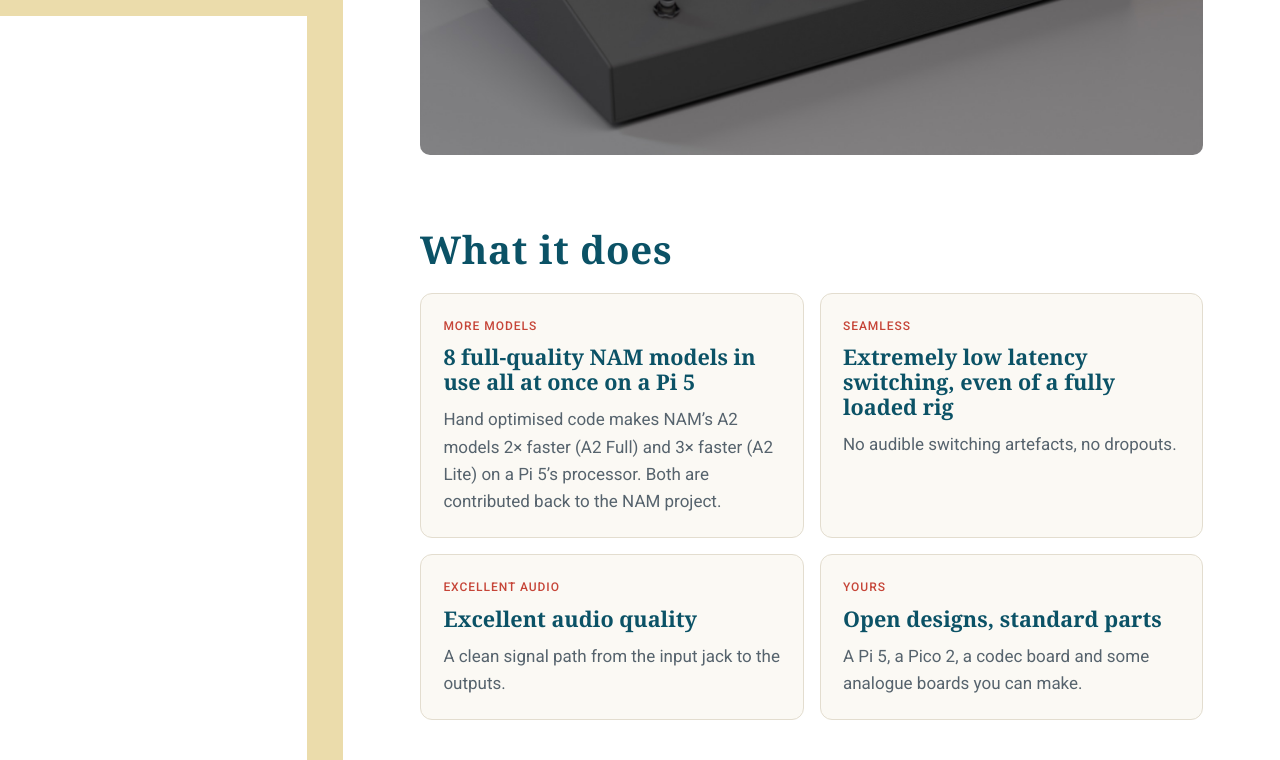
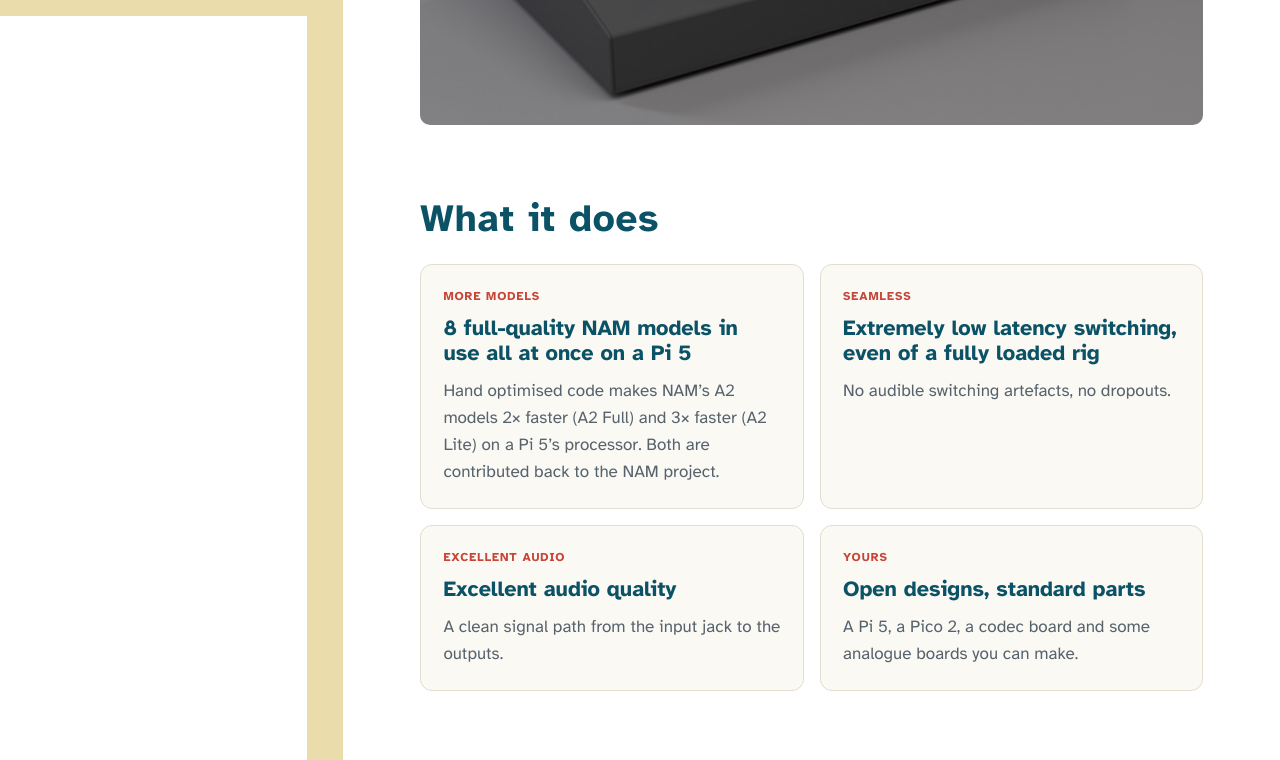
Before and after one commit to pedal-science/comms, an Astro site in the folder website/: page / in a window 1280 px wide. Shown: the part 784-1544 px from the top of the page. Built offline with nearby package versions, Linux system fonts and the light colour scheme; Astro itself is replaced by a stand-in of ours; a web font is replaced by a local one.

Commit message:
Set all text but the title in Lexica Ultralegible
The four WOFF2 files and their OFL licence are self-hosted under
public/fonts/lexica-ultralegible/, from the upstream repo at 198700e.
Piazzolla stays for the sidebar's title only; Roboto is dropped. The
font has Regular and Bold, so medium and semibold weights become bold.

```diff
--- a/website/package.json
+++ b/website/package.json
@@ -11,7 +11,6 @@
   },
   "dependencies": {
     "@fontsource/piazzolla": "5.3.0",
-    "@fontsource/roboto": "5.3.0",
     "astro": "7.3.6"
   },
   "devDependencies": {
--- a/website/src/layouts/Base.astro
+++ b/website/src/layouts/Base.astro
@@ -1,9 +1,7 @@
 ---
-import '@fontsource/piazzolla/latin-600.css';
+// Piazzolla is only the sidebar's title; everything else is Lexica Ultralegible
+// (public/fonts/lexica-ultralegible/, SIL OFL 1.1).
 import '@fontsource/piazzolla/latin-900.css';
-import '@fontsource/roboto/latin-400.css';
-import '@fontsource/roboto/latin-500.css';
-import '@fontsource/roboto/latin-700.css';
 
 interface Props {
 	title: string;
@@ -49,7 +47,7 @@
 		--tab: #ffffff;
 		--measure: 68ch;
 		--serif: 'Piazzolla', Georgia, serif;
-		--sans: 'Roboto', system-ui, -apple-system, 'Segoe UI', sans-serif;
+		--sans: 'Lexica Ultralegible', system-ui, -apple-system, 'Segoe UI', sans-serif;
 		color-scheme: light;
 	}
 	@media (prefers-color-scheme: dark) {
@@ -67,6 +65,34 @@
 			--tab: #121519;
 			color-scheme: dark;
 		}
+	}
+	@font-face {
+		font-family: 'Lexica Ultralegible';
+		src: url('/fonts/lexica-ultralegible/LexicaUltralegible-Regular.woff2') format('woff2');
+		font-weight: 400;
+		font-style: normal;
+		font-display: swap;
+	}
+	@font-face {
+		font-family: 'Lexica Ultralegible';
+		src: url('/fonts/lexica-ultralegible/LexicaUltralegible-Italic.woff2') format('woff2');
+		font-weight: 400;
+		font-style: italic;
+		font-display: swap;
+	}
+	@font-face {
+		font-family: 'Lexica Ultralegible';
+		src: url('/fonts/lexica-ultralegible/LexicaUltralegible-Bold.woff2') format('woff2');
+		font-weight: 700;
+		font-style: normal;
+		font-display: swap;
+	}
+	@font-face {
+		font-family: 'Lexica Ultralegible';
+		src: url('/fonts/lexica-ultralegible/LexicaUltralegible-BoldItalic.woff2') format('woff2');
+		font-weight: 700;
+		font-style: italic;
+		font-display: swap;
 	}
 	*,
 	*::before,
@@ -106,8 +132,8 @@
 	h1,
 	h2,
 	h3 {
-		font-family: var(--serif);
-		font-weight: 600;
+		font-family: var(--sans);
+		font-weight: 700;
 		line-height: 1.15;
 		color: var(--ink);
 	}
--- a/website/src/pages/index.astro
+++ b/website/src/pages/index.astro
@@ -269,8 +269,7 @@
 		display: block;
 	}
 	.tagline {
-		font-family: var(--serif);
-		font-weight: 600;
+		font-weight: 700;
 		font-size: 1.2rem;
 		line-height: 1.2;
 		letter-spacing: 0.02em;
@@ -285,7 +284,7 @@
 		display: inline-flex;
 		align-items: center;
 		gap: 0.6rem;
-		font-weight: 500;
+		font-weight: 700;
 		font-size: 0.92rem;
 		text-decoration: none;
 	}
@@ -320,7 +319,7 @@
 		color: var(--ink);
 		padding: 0.5rem 0.8rem;
 		font-size: 0.78rem;
-		font-weight: 500;
+		font-weight: 700;
 		letter-spacing: 0.07em;
 		text-transform: uppercase;
 		text-decoration: none;
@@ -429,7 +428,7 @@
 		color: #ffffff;
 		padding: 0.7rem 1.25rem;
 		border-radius: 999px;
-		font-weight: 500;
+		font-weight: 700;
 		text-decoration: none;
 	}
 	.button:hover {
@@ -470,7 +469,7 @@
 	.parts thead th {
 		text-align: left;
 		font-size: 0.75rem;
-		font-weight: 600;
+		font-weight: 700;
 		text-transform: uppercase;
 		letter-spacing: 0.08em;
 		color: var(--accent);
@@ -499,7 +498,7 @@
 		font-style: italic;
 	}
 	.parts .name {
-		font-weight: 600;
+		font-weight: 700;
 		width: 13rem;
 	}
 	.parts .desc {
@@ -514,14 +513,14 @@
 		font-variant-numeric: tabular-nums;
 	}
 	.parts .price {
-		font-weight: 600;
+		font-weight: 700;
 	}
 	.tag {
 		display: inline-block;
 		margin-left: 0.5rem;
 		padding: 0.05rem 0.5rem;
 		font-size: 0.68rem;
-		font-weight: 600;
+		font-weight: 700;
 		text-transform: uppercase;
 		letter-spacing: 0.06em;
 		color: var(--accent);
@@ -606,7 +605,7 @@
 		letter-spacing: 0.08em;
 		color: var(--accent);
 		margin: 0 0 0.6rem;
-		font-weight: 500;
+		font-weight: 700;
 	}
 	.pillars h3 {
 		font-size: 1.35rem;
@@ -642,7 +641,7 @@
 		border-bottom: 1px solid var(--line);
 	}
 	.repos a {
-		font-weight: 500;
+		font-weight: 700;
 	}
 	.repos span {
 		color: var(--muted);
```
Also changed, not shown: website/README.md, website/pnpm-lock.yaml, website/public/fonts/lexica-ultralegible/LICENSE.txt (added), website/public/fonts/lexica-ultralegible/LexicaUltralegible-Bold.woff2 (added), website/public/fonts/lexica-ultralegible/LexicaUltralegible-BoldItalic.woff2 (added), website/public/fonts/lexica-ultralegible/LexicaUltralegible-Italic.woff2 (added), website/public/fonts/lexica-ultralegible/LexicaUltralegible-Regular.woff2 (added).
